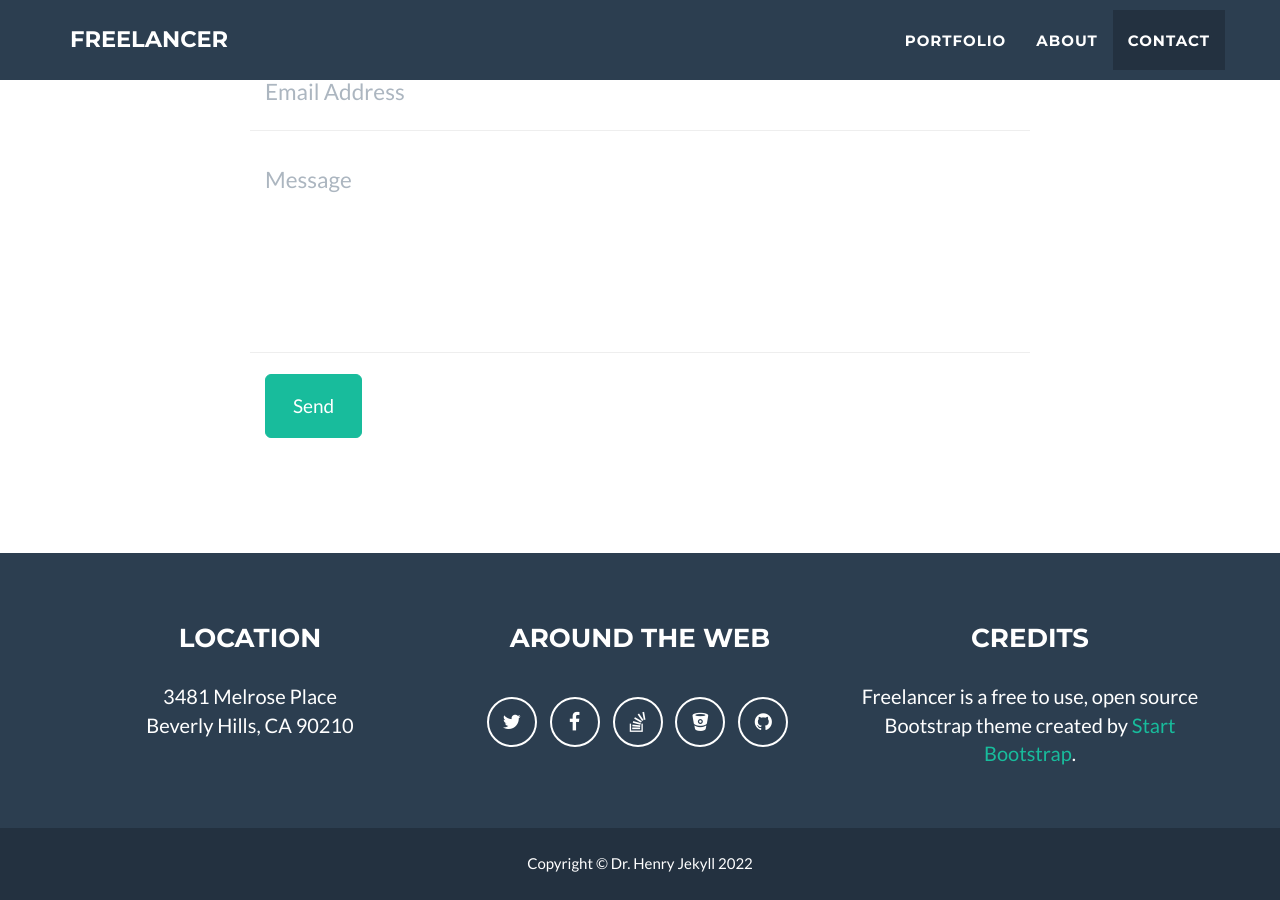
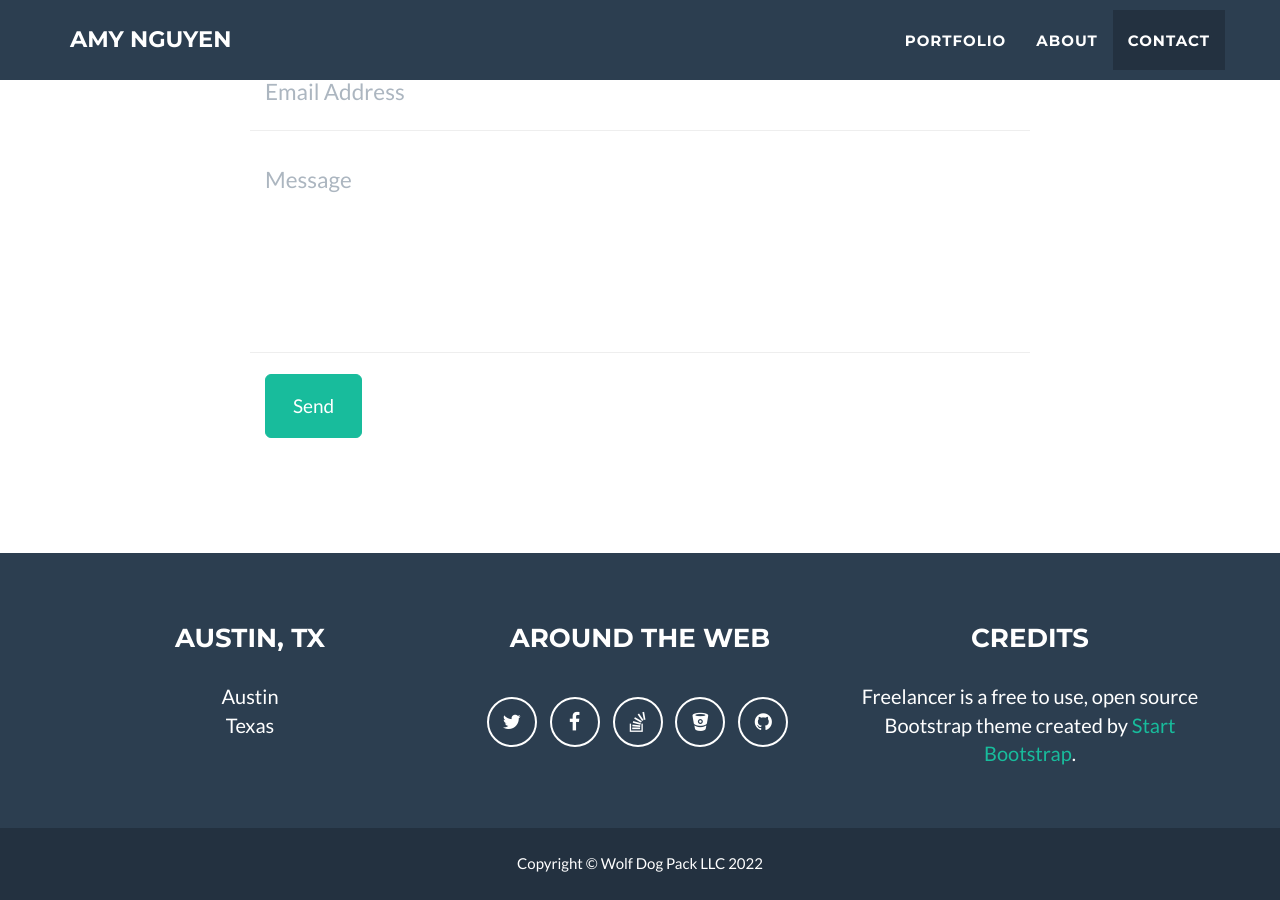
Before and after one commit to amytruchnguyen/amytruchnguyen.github.io, a Jekyll site: the page built from _posts/2014-07-18-project-1.markdown, in a window 1280 px wide and 900 px high, scrolled down 2492 px. Built offline with Jekyll 4.4.1, drawn with Linux system fonts in a browser that asks for light colours; some of the changed text lies outside the part shown.

Commit message:
updates with name, description and location

```diff
--- a/_config.yml
+++ b/_config.yml
@@ -1,11 +1,11 @@
 # Site settings
-title: Freelancer
+title: Amy Nguyen
 email: your-email@domain.com
-url: https://github.com/jeromelachaud/freelancer-theme
+url: https://amytruchnguyen.github.io/
 description: "Write an awesome description for your new site here. You can edit this line in _config.yml. It will appear in your document head meta (for Google search results) and in your feed.xml site description."
-keywords: "your keywords, separated by commas"
-skills: "Web Developer - Graphic Artist - User Experience Designer"
-meta_author: LastName FirstName
+keywords: "data analysis, data analytics, healthcare, health analytics, health analysis, health data analytics"
+skills: "Data Analyst - Hospital Relations"
+meta_author: Nguyen Amy
 
 # Google webmaster tools
 google_verify:
@@ -32,8 +32,8 @@ color:
 
 # Footer settings
 footer:
-  copyright: Dr. Henry Jekyll
-  location: Location
+  copyright: Wolf Dog Pack LLC
+  location: Austin, TX
   social: Around the Web
   credits: Credits
 
@@ -52,8 +52,8 @@ social:
 
 # Postal address (add as many lines as necessary)
 address:
-  - line: 3481 Melrose Place
-  - line: Beverly Hills, CA 90210
+  - line: Austin
+  - line: Texas
 
 # Credits content
 credits: 'Freelancer is a free to use, open source Bootstrap theme created by <a href="http://startbootstrap.com">Start Bootstrap</a>.'
```
